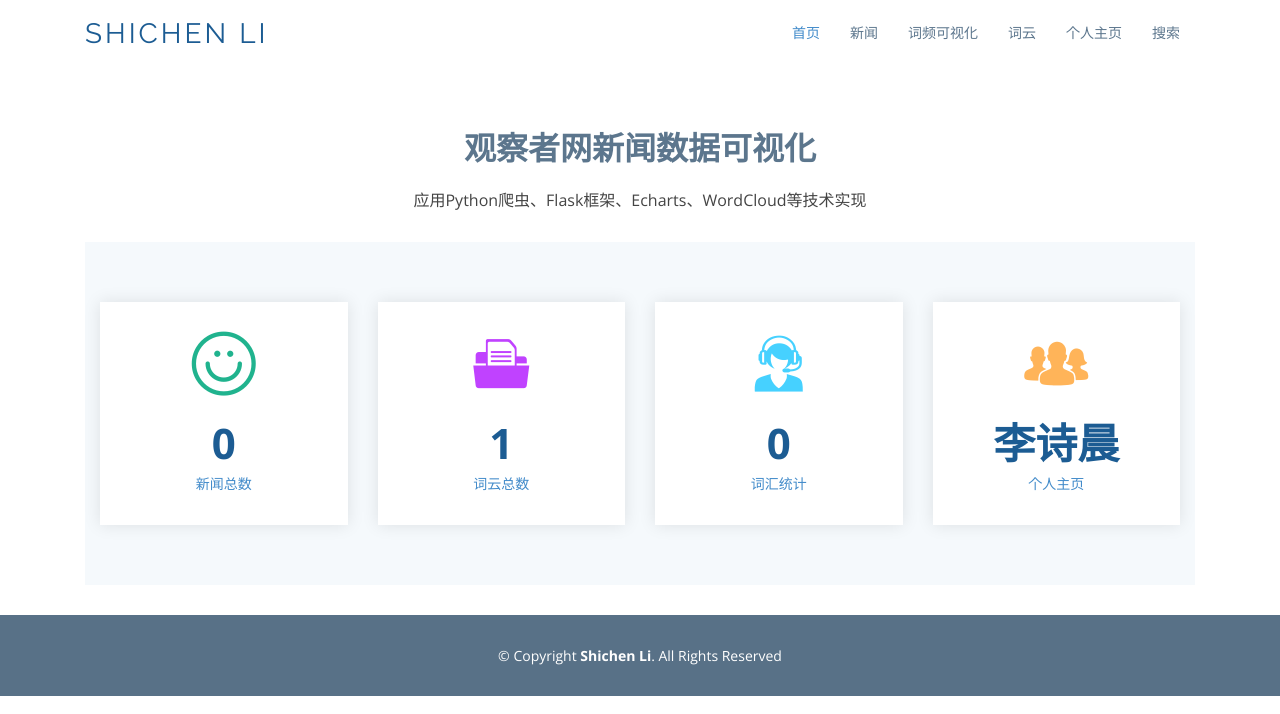
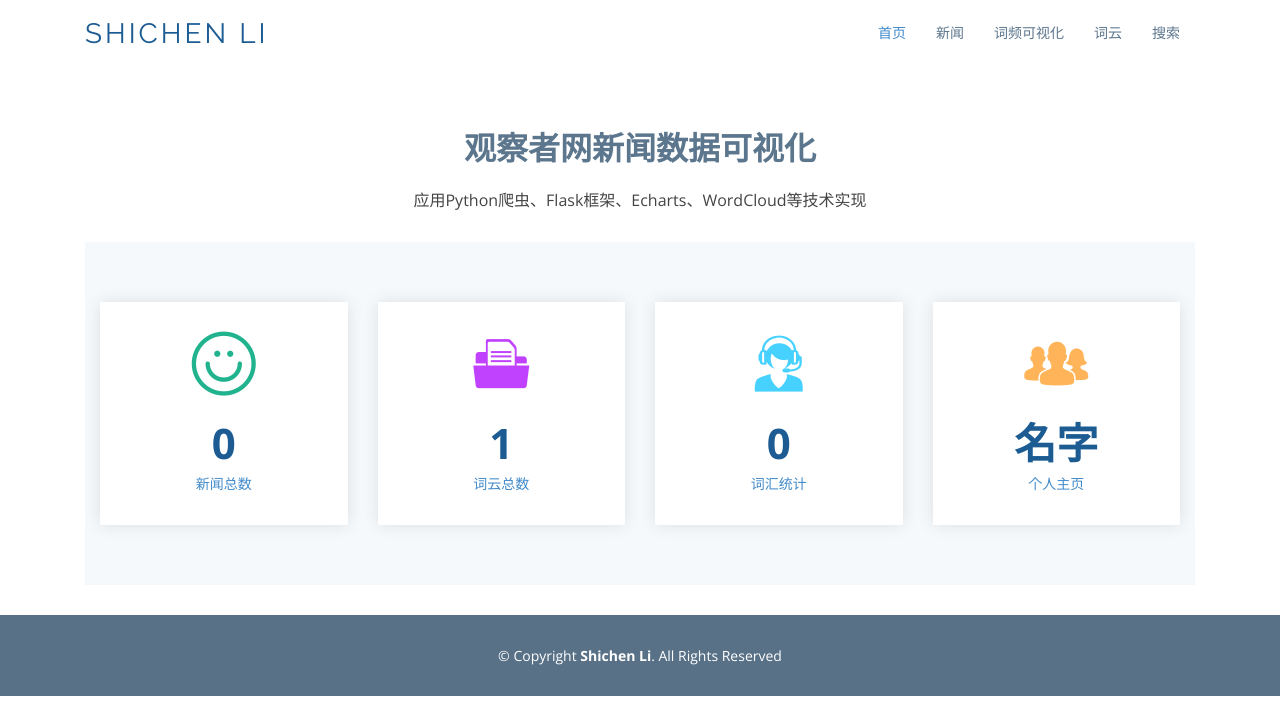
Before and after one commit to hunter-lee1/guanchazhe_spider, a Flask app: page / in a window 1280 px wide. Shown: the top 714 px of the page. Run offline with Flask 2, Linux system fonts and the light colour scheme; some libraries are stand-ins or nearby versions.

Commit message:
delete_homepage

```diff
--- a/templates/analysis.html
+++ b/templates/analysis.html
@@ -50,7 +50,6 @@
           <li><a href="/index">新闻</a></li>
           <li><a href="/analysis">词频可视化</a></li>
           <li><a href="/word">词云</a></li>
-           <li><a href="http://47.95.140.85:8000/">个人主页</a></li>
             <li><a href="/search">搜索</a></li>
 
         </ul>
--- a/templates/index.html
+++ b/templates/index.html
@@ -49,7 +49,6 @@
           <li><a href="/news">新闻</a></li>
           <li><a href="/analysis">词频可视化</a></li>
           <li><a href="/word">词云</a></li>
-          <li><a href="http://47.95.140.85:8000/">个人主页</a></li>
             <li><a href="/search">搜索</a></li>
 
 
@@ -105,10 +104,11 @@
           </div>
 
           <div class="col-lg-3 col-md-6 text-center" data-aos="fade-up" data-aos-delay="600">
-            <a href="http://47.95.140.85:8000/">
+            <a href="http://baidu.com">
+{#                这里改成你的个人主页就好了！#}
             <div class="count-box">
               <i class="icofont-users-alt-5" style="color: #ffb459;"></i>
-              <span>李诗晨</span>
+              <span>名字</span>
               <p>个人主页</p>
             </div>
             </a>
--- a/templates/news.html
+++ b/templates/news.html
@@ -49,7 +49,6 @@
           <li><a href="/news">新闻</a></li>
           <li><a href="/analysis">词频可视化</a></li>
           <li><a href="/word">词云</a></li>
-          <li><a href="http://47.95.140.85:8000/">个人主页</a></li>
             <li><a href="/search">搜索</a></li>
 
         </ul>
--- a/templates/news_result.html
+++ b/templates/news_result.html
@@ -46,7 +46,6 @@
           <li><a href="/news">新闻</a></li>
           <li><a href="/analysis">词频可视化</a></li>
           <li><a href="/word">词云</a></li>
-           <li><a href="http://47.95.140.85:8000/">个人主页</a></li>
             <li><a href="/search">搜索</a></li>
 
         </ul>
--- a/templates/search.html
+++ b/templates/search.html
@@ -53,7 +53,6 @@
           <li><a href="/news">新闻</a></li>
           <li><a href="/analysis">词频可视化</a></li>
           <li><a href="/word">词云</a></li>
-          <li><a href="http://47.95.140.85:8000/">个人主页</a></li>
             <li><a href="/search">搜索</a></li>
 
 
--- a/templates/team.html
+++ b/templates/team.html
@@ -49,7 +49,6 @@
           <li><a href="/news">新闻</a></li>
           <li><a href="/analysis">词频可视化</a></li>
           <li><a href="/word">词云</a></li>
-           <li><a href="http://47.95.140.85:8000/">个人主页</a></li>
             <li><a href="/search">搜索</a></li>
 
         </ul>
--- a/templates/word.html
+++ b/templates/word.html
@@ -49,7 +49,6 @@
           <li><a href="/news">新闻</a></li>
           <li><a href="/analysis">词频可视化</a></li>
           <li><a href="/word">词云</a></li>
-           <li><a href="http://47.95.140.85:8000/">个人主页</a></li>
             <li><a href="/search">搜索</a></li>
 
         </ul>
```
